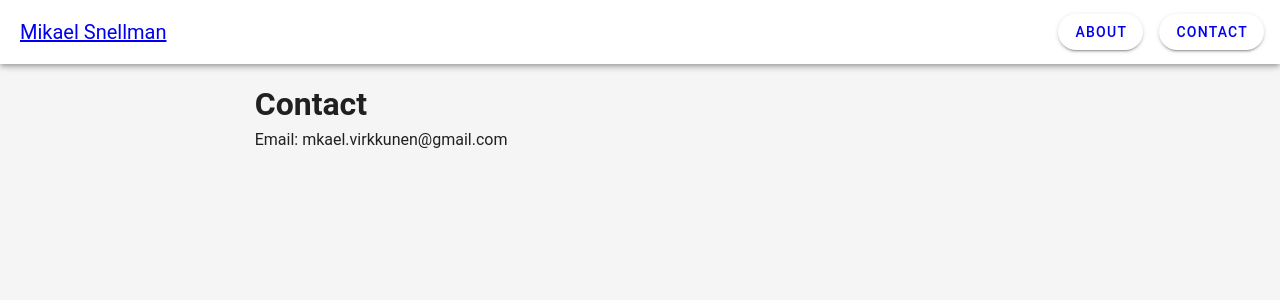
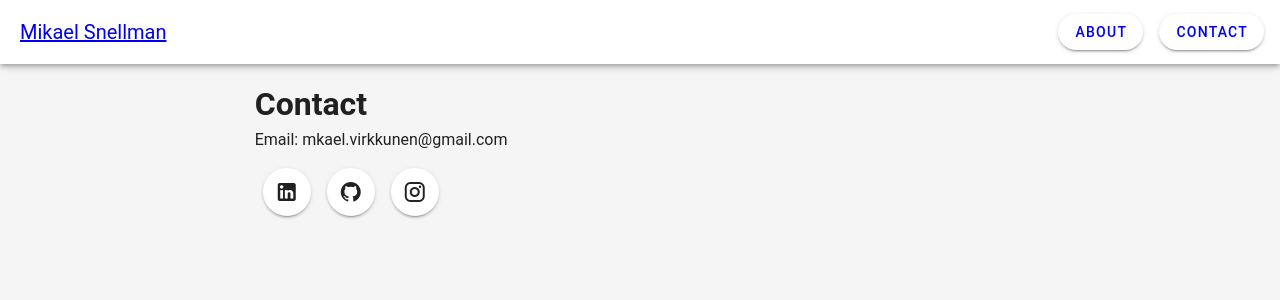
Before and after one commit to NotActuallyBob/personaltestwebsite, a Vue app: page /contact in a window 1280 px wide. Shown: the top 300 px of the page. Built offline with nearby package versions, Linux system fonts and the light colour scheme.

Commit message:
Added socials to contact view

```diff
--- a/src/components/EducationList.vue
+++ b/src/components/EducationList.vue
@@ -12,6 +12,9 @@
         <v-card-text>
             <div>
                 Course credits: 44/120
+            </div>
+            <div>
+                GPA: 4.53
             </div>
         </v-card-text>
     </v-card>
--- a/src/views/ContactView.vue
+++ b/src/views/ContactView.vue
@@ -6,9 +6,27 @@
 <template>
   <h1>Contact</h1>
 
-  <div>
+  <div class="mb-4">
     Email: mkael.virkkunen@gmail.com
   </div>
+  <v-btn
+          class="mx-2"
+          href="https://www.linkedin.com/in/mikaelsnellman/"
+          target="_blank"
+          icon="mdi-linkedin">
+        </v-btn>
+        <v-btn
+          class="mx-2"
+          href="https://github.com/NotActuallyBob"
+          target="_blank"
+          icon="mdi-github">
+        </v-btn>
+        <v-btn
+          class="mx-2"
+          href="https://www.instagram.com/mikael_snellman/"
+          target="_blank"
+          icon="mdi-instagram">
+        </v-btn>
 </template>
 
 <style scoped>
```
